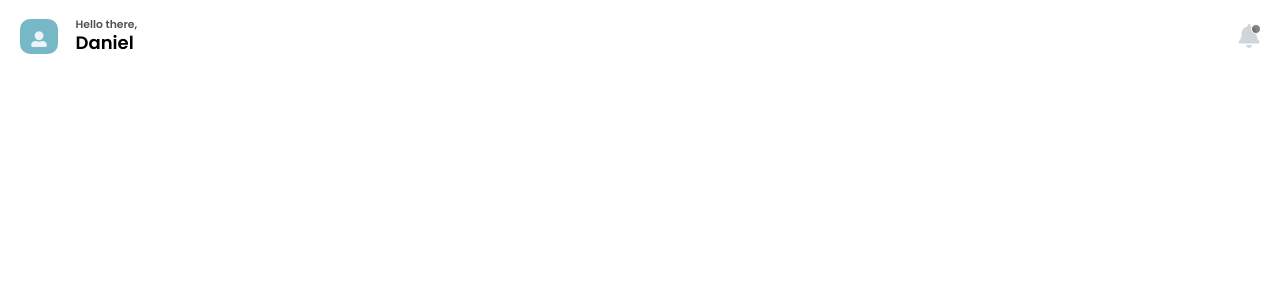
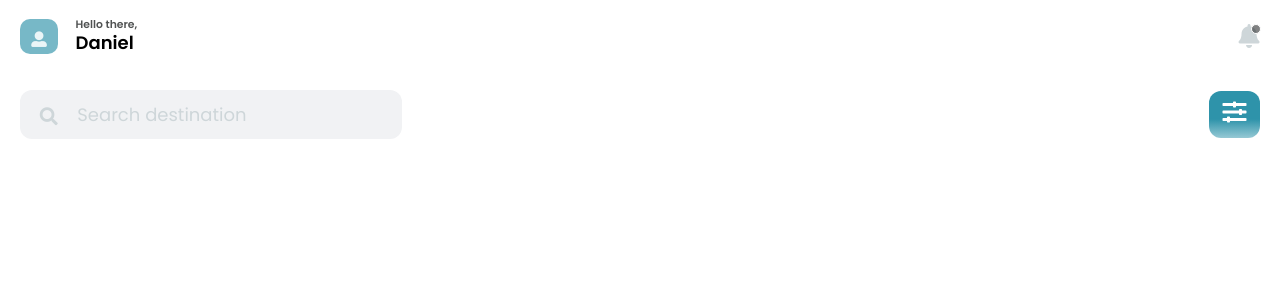
Before and after one commit to or-abdillh/travel-app-2, a Vue app: page / in a window 1280 px wide. Shown: the top 300 px of the page. Built offline with nearby package versions, Linux system fonts and the light colour scheme.

Commit message:
Create search bar components and styling

```diff
--- /dev/null
+++ b/src/components/SearchBar.vue
@@ -0,0 +1,27 @@
+<template>
+   <section class="search-bar">
+      <div class="search-bar-wrapper">
+         <span>
+            <i class="fa fa-search" ></i>
+         </span>
+         <input type="text" placeholder="Search destination" />
+      </div>
+      <div class="search-bar-filter">
+         <i class="fas fa-sliders-h"></i>
+      </div>
+   </section>
+</template>
+
+<script>
+
+   export default {
+      name: 'SearchBar'
+   }
+
+</script>
+
+<style lang="scss" >
+
+   @import './src/sass/_searchBar'
+
+</style>
--- a/src/sass/_colors.scss
+++ b/src/sass/_colors.scss
@@ -3,6 +3,7 @@ $dark: #060809;
 $primary: #2E93AA;
 $gray: #CED6D9;
 $white: #FFFFFF;
+$flash-white: #F1F2F4;
 
 //Background Class
 .bg-dark {
--- a/src/sass/_header.scss
+++ b/src/sass/_header.scss
@@ -3,6 +3,7 @@
 
 .header {
    @include flex-center(space-between, row);
+   margin-bottom: 1.5rem;
 
    .header-profile {
       @include flex-center(space-between, row);
--- /dev/null
+++ b/src/sass/_searchBar.scss
@@ -0,0 +1,56 @@
+@import './_colors';
+@import './_mixins';
+
+.search-bar {
+   @include flex-center(space-between, row);
+   max-width: 100%;
+
+   .search-bar-wrapper {
+      max-width: 82%;
+      @include flex-center(space-evenly, row);
+      background: $flash-white;
+      border-radius: 12px;
+
+      input {
+         padding: .45rem .65rem .45rem 0;
+         max-width: 80%;
+         border: none;
+         background: $flash-white;
+         color: rgba($dark, .65);
+         font-size: .75rem;
+
+         &:focus, &:active {
+            outline: none;
+
+             &::placeholder {
+                color: rgba($dark, .65);
+             }
+         }
+      }
+
+      i, input::placeholder {
+         font-size: .75rem;
+         color: $gray;
+      }
+   }
+
+   .search-bar-filter {
+      background-image: linear-gradient(
+      to bottom, $primary 60%, rgba($primary, .5)
+      );
+      padding: .35rem .55rem;
+      border-radius: 12px;
+      font-size: .85rem;
+      transition: .3s;
+
+      i {
+         color: white;
+      }
+
+      &:active {
+         background-image: linear-gradient(
+         to left, $primary 40% , rgba($primary, .5)
+         );
+      }
+   }
+}
--- a/src/views/Home.vue
+++ b/src/views/Home.vue
@@ -1,17 +1,20 @@
 <template>
    <section id="home">
       <Header></Header>
+      <SearchBar></SearchBar>
    </section>
 </template>
 
 <script>
 
    import Header from '../components/Header.vue'
+   import SearchBar from '../components/SearchBar.vue'
 
    export default {
       name: 'Home',
       components: {
-         Header
+         Header,
+         SearchBar
       },
       setup() {
 
```
